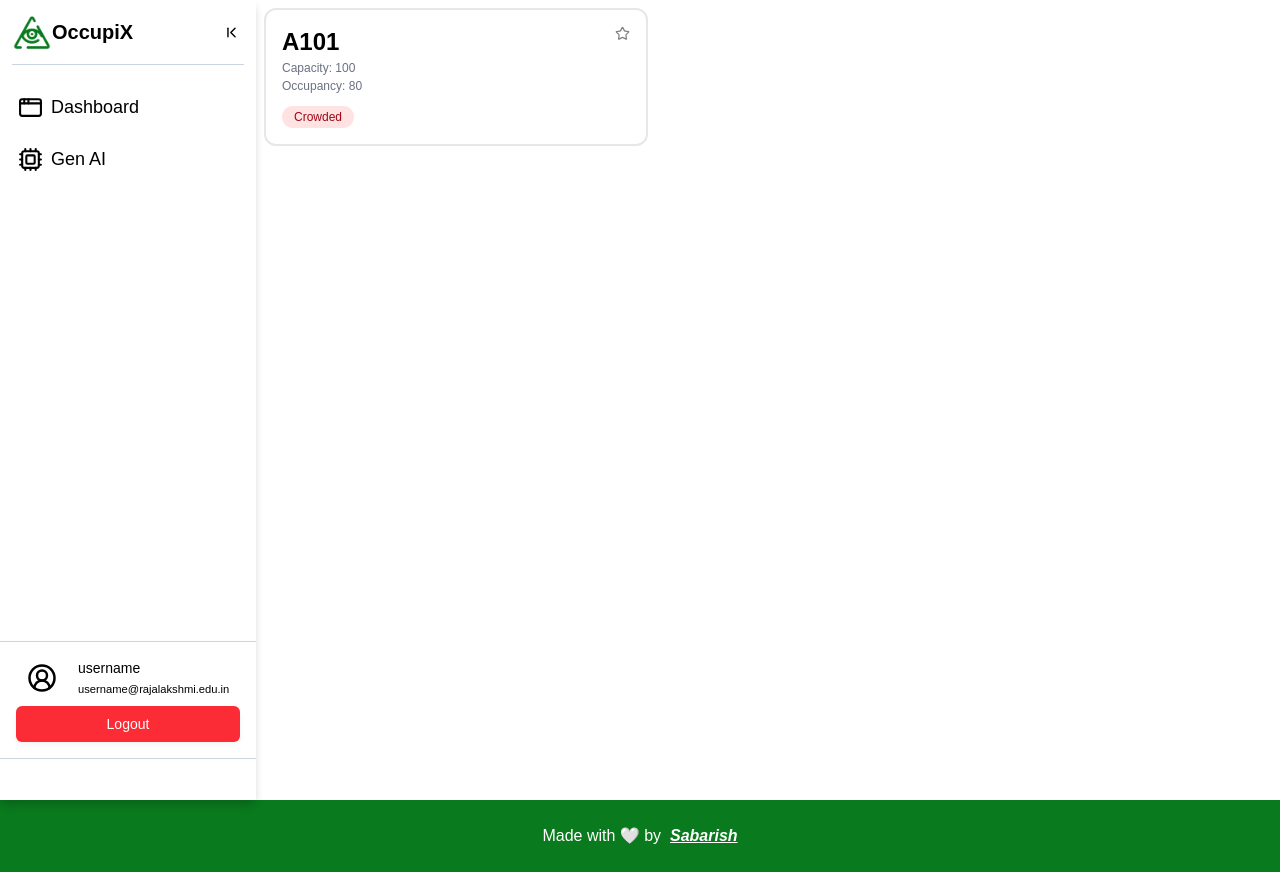
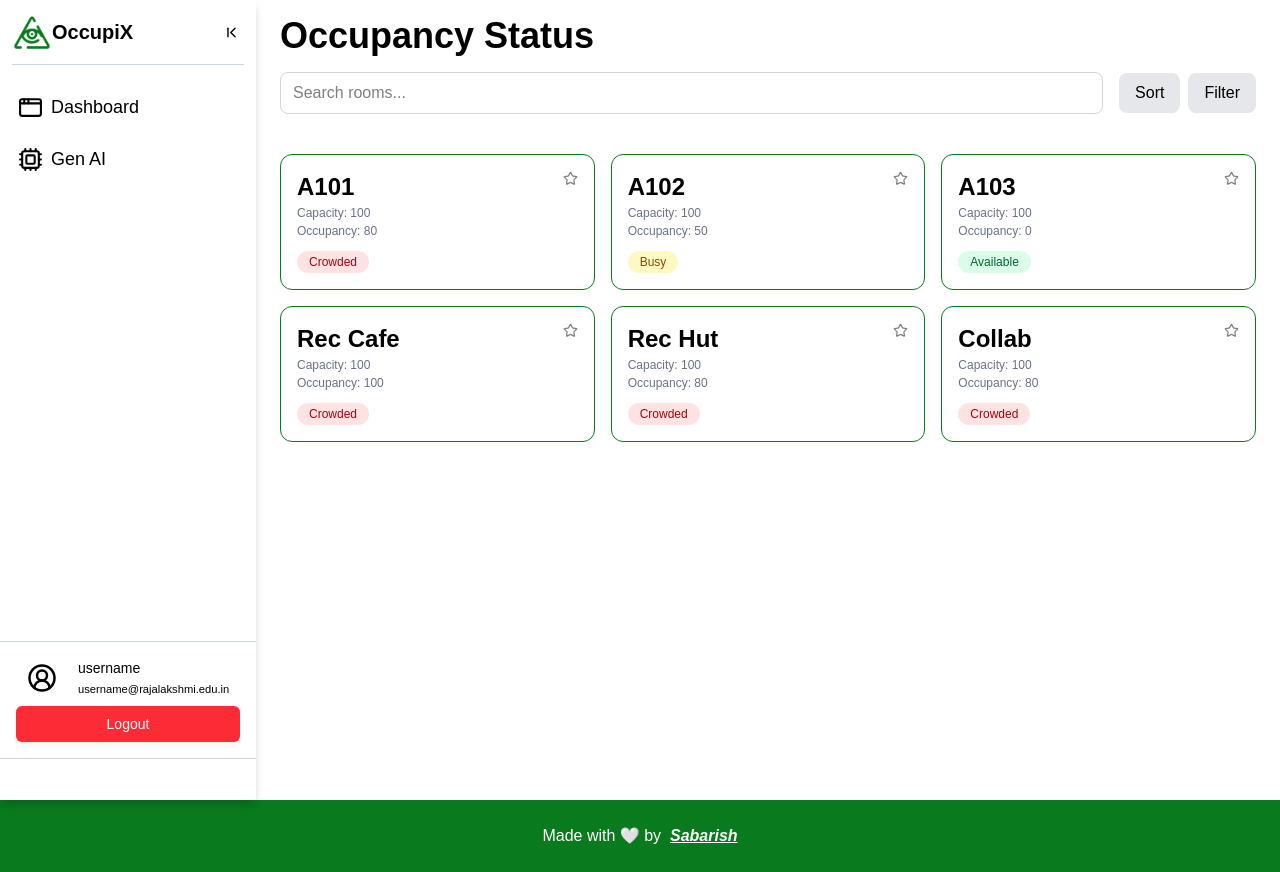
Before and after one commit to Sabarish-developer/classroom-occupancy-monitor, a React (Vite) app: page /dashboard in a window 1280 px wide. Built offline with nearby package versions, Linux system fonts and the light colour scheme; no server answers.

Commit message:
feat: add roomcards in dashboard page

```diff
--- a/src/components/room-card.jsx
+++ b/src/components/room-card.jsx
@@ -16,14 +16,19 @@ export const RoomCard = ({room, isFavourite, onToggleFavourite}) => {
 
 
     return (
-        <div className="flex flex-col gap-0.5 min-w-3xs md:min-w-xs lg:min-w-sm max-w-xl p-4 border-2 m-2 rounded-xl hover:shadow-[#0a7a1e] hover:shadow-xl">
+        <div className="flex flex-col gap-0.5 w-full max-w-sm p-4 rounded-xl
+                        max-h-max hover:shadow-[#0a7a1e] hover:shadow-xl border border-[#0a7a1e]">
             <div className="flex justify-between">
                 <h2 className="font-bold text-xl lg:text-2xl capitalize">{room.name}</h2>
-                <Star size={15}
+                <span title = {isFavourite ? 'Remove from favourites' : 'Add to favourites'}>
+                    <Star size={15}
                       onClick={onToggleFavourite}
                       fill={isFavourite ? 'gold' : 'none'}
                       stroke={'gray'}
-                      className="cursor-pointer" />
+                      className="cursor-pointer"
+                    />
+                </span>
+
             </div>
             <p className="text-[10px] md:text-xs  text-gray-500">Capacity: {room.capacity}</p>
             <p className="text-[10px] md:text-xs text-gray-500">Occupancy: {room.occupancy}</p>
--- a/src/pages/dashboard.jsx
+++ b/src/pages/dashboard.jsx
@@ -1,23 +1,78 @@
 import Sidebar from "../components/sidebar";
 import { RoomCard } from "@/components/room-card";
+import { useState } from "react";
 
-
-const room = {
-    name: 'A101',
-    capacity: 100,
-    occupancy: 80,
-    status: 'available',
-    favourite: true
-}
 
 export const Dashboard = () => {
 
+    const rooms = [
+    { name: "A101", capacity: 100, occupancy: 80 },
+    { name: "A102", capacity: 100, occupancy: 50 },
+    { name: "A103", capacity: 100, occupancy: 0 },
+    { name: "Rec Cafe", capacity: 100, occupancy: 100 },
+    { name: "Rec Hut", capacity: 100, occupancy: 80 },
+    { name: "Collab", capacity: 100, occupancy: 80 },
+  ];
+
+    const [favourites, setFavourites] = useState(() => {
+        const saved = localStorage.getItem('favourites');
+        return saved ? JSON.parse(saved) : [];
+    })
+
+    const toggleFavourite = (roomName) => {
+        let updatedFavourites;
+        setFavourites((prev) => {
+            if(prev.includes(roomName))
+                updatedFavourites = prev.filter((r) => r!==roomName)
+            else
+                updatedFavourites = [...prev, roomName];
+            localStorage.setItem('favourites', JSON.stringify(updatedFavourites));
+            return updatedFavourites;
+        })
+    }
+
     return (
-        <div className="flex">
+        <div className="flex w-full">
+
             <Sidebar />
-            <div>
-                <RoomCard room={room}/>
-            </div>
+
+            <main className="flex-1">
+                <div className="mx-auto w-full px-6">
+
+                    <h1>
+                        <h1 className="text-2xl lg:text-4xl font-bold my-4">Occupancy Status</h1>
+                    </h1>
+
+                    <div className="grid grid-cols-[1fr_auto] gap-4 mb-6">
+                        <input
+                        type="text"
+                        placeholder="Search rooms..."
+                        className="border border-gray-300 rounded-lg px-3 py-2 w-full"
+                        />
+                        <div className="flex items-center gap-2">
+                        <button className="px-4 py-2 bg-gray-200 rounded-lg">Sort</button>
+                        <button className="px-4 py-2 bg-gray-200 rounded-lg">Filter</button>
+                        </div>
+                    </div>
+
+                    <div className="grid grid-cols-1 sm:grid-cols-2 lg:grid-cols-3 gap-4 py-4 mx-auto h-fit w-full max-w-full justify-items-center">
+                        {
+                        rooms.map((room) => {
+                            return (
+                                <RoomCard
+                                    key = {rooms.name}
+                                    room = {room}
+                                    isFavourite = {favourites.includes(room.name)}
+                                    onToggleFavourite = {() => toggleFavourite(room.name)}
+                                />
+                            )
+                        })
+                        }
+                    </div>
+
+                </div>
+            </main>
+
         </div>
     )
 }
```
